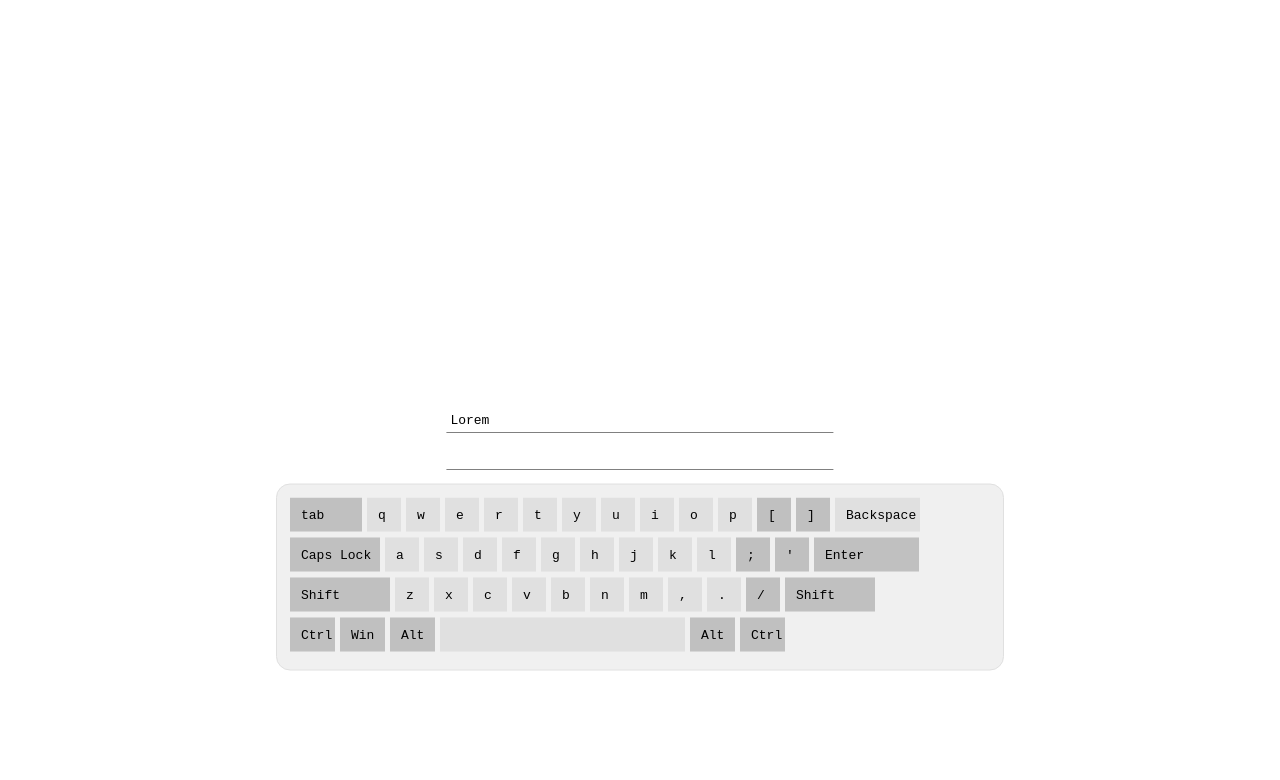
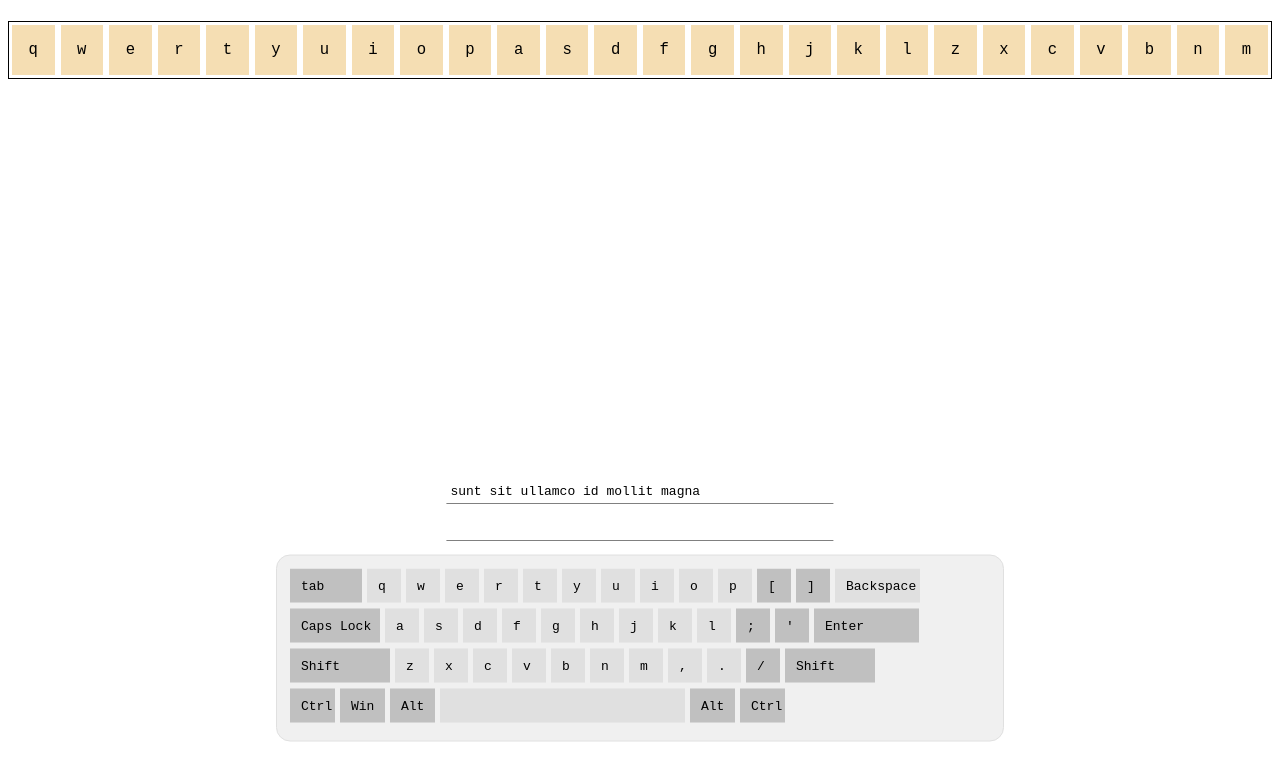
Before and after one commit to ArsenalNox/typerst, a plain HTML site: page index.html in a window 1280 px wide. Drawn offline with Linux system fonts and the light colour scheme.

Commit message:
Статистика по буквам

```diff
--- a/index.html
+++ b/index.html
@@ -38,15 +38,60 @@
       left: 50%;
       transform: translate(-50%, -50%);
     }
+	.statistics-wrap{
+		margin-top: 1rem;
+		display: flex;
+		position: relative;
+		border: 1px solid black;
+	}
+	.letter{
+		position: relative;
+		width: 50px;
+		height: 50px;
+		background: wheat;
+		margin: 3px;
+		vertical-align: middle;
+	}
+	.letter p {
+		text-align: center;
+		font-size: larger;
+	}
   </style>
 </head>
 
 <body>
   <section class="main">
-    <link rel="shortcut icon" href="icon.png">
+<div class='statistics-wrap' id='swd1'>
+	<div class='letter'><p id='l0'></p></div>
+	<div class='letter'><p id='l1'></p></div>
+	<div class='letter'><p id='l2'></p></div>
+	<div class='letter'><p id='l3'></p></div>
+	<div class='letter'><p id='l4'></p></div>
+	<div class='letter'><p id='l5'></p></div>
+	<div class='letter'><p id='l6'></p></div>
+	<div class='letter'><p id='l7'></p></div>
+	<div class='letter'><p id='l8'></p></div>
+	<div class='letter'><p id='l9'></p></div>
+	<div class='letter'><p id='l10'></p></div>
+	<div class='letter'><p id='l11'></p></div>
+	<div class='letter'><p id='l12'></p></div>
+	<div class='letter'><p id='l13'></p></div>
+	<div class='letter'><p id='l14'></p></div>
+	<div class='letter'><p id='l15'></p></div>
+	<div class='letter'><p id='l16'></p></div>
+	<div class='letter'><p id='l17'></p></div>
+	<div class='letter'><p id='l18'></p></div>
+	<div class='letter'><p id='l19'></p></div>
+	<div class='letter'><p id='l20'></p></div>
+	<div class='letter'><p id='l21'></p></div>
+	<div class='letter'><p id='l22'></p></div>
+	<div class='letter'><p id='l23'></p></div>
+	<div class='letter'><p id='l24'></p></div>
+	<div class='letter'><p id='l25'></p></div>
+</div>
     <p id='display-text'></p>
     <div id='keyboard-output'></div>
-<br>
+    <br>
     <div class="keyboard-wrap" id='kw1'>
       <svg version='1.1' baseProfile='full' width='700' height='155' xmlns="http://www.w3.org/2000/svg" id='svg1'>
       </svg>
@@ -60,10 +105,11 @@
   <script src="index.js" charset="utf-8"></script>
   <script src="keyboard.js" charset="utf-8"></script>
   <script type="text/javascript">
-    document.addEventListener("keydown", keyHandleUp)
-    document.addEventListener("keyup", keyHandleDown)
-    initialyzeKeyboardNew()
-    start()
+	document.addEventListener("keydown", keyHandleUp)
+	document.addEventListener("keyup", keyHandleDown)
+	initialyzeKeyboardNew()
+	showStatistics()
+	start()
   </script>
 </body>
 
--- a/index.js
+++ b/index.js
@@ -8,23 +8,50 @@ var completed = 0
 var text = ['Lorem', 'ipsum', 'dolor', 'sit', 'amet',
   'consectetur', 'adipisicing', 'elit',
   'sed', 'do', 'eiusmod', 'tempor', 'incididunt', 'ut', 'labore',
-  'et', 'dolore', 'magna', 'aliqua.',
+  'et', 'dolore', 'magna', 'aliqua',
   'Ut', 'enim', 'ad', 'minim', 'veniam,', 'quis', 'nostrud',
   'exercitation', 'ullamco', 'laboris', 'nisi', 'ut',
-  'aliquip', 'ex', 'ea', 'commodo', 'consequat.',
+  'aliquip', 'ex', 'ea', 'commodo', 'consequat',
   'Duis', 'aute', 'irure', 'dolor', 'in', 'reprehenderit',
   'in', 'voluptate', 'velit', 'esse', 'cillum', 'dolore',
-  'eu', 'fugiat', 'nulla', 'pariatur.',
+  'eu', 'fugiat', 'nulla', 'pariatur',
   'Excepteur', 'sint', 'occaecat',
   'cupidatat', 'non', 'proident,',
   'sunt', 'in', 'culpa', 'qui', 'officia',
-  'deserunt', 'mollit', 'anim', 'id', 'est', 'laborum.'
+  'deserunt', 'mollit', 'anim', 'id', 'est', 'laborum'
 ]
+var statDispDiv = document.getElementById('swd1')
 
-var dispText = text[completed]
+var dispText = generateNewDisplayText()
 
-
-
+var letters = {
+	'q':{'tl':'q','typed':0, 'correct':0},
+	'w':{'tl':'w','typed':0, 'correct':0},
+	'e':{'tl':'e','typed':0, 'correct':0},
+	'r':{'tl':'r','typed':0, 'correct':0},
+	't':{'tl':'t','typed':0, 'correct':0},
+	'y':{'tl':'y','typed':0, 'correct':0},
+	'u':{'tl':'u','typed':0, 'correct':0},
+	'i':{'tl':'i','typed':0, 'correct':0},
+	'o':{'tl':'o','typed':0, 'correct':0},
+	'p':{'tl':'p','typed':0, 'correct':0},
+	'a':{'tl':'a','typed':0, 'correct':0},
+	's':{'tl':'s','typed':0, 'correct':0},
+	'd':{'tl':'d','typed':0, 'correct':0},
+	'f':{'tl':'f','typed':0, 'correct':0},
+	'g':{'tl':'g','typed':0, 'correct':0},
+	'h':{'tl':'h','typed':0, 'correct':0},
+	'j':{'tl':'j','typed':0, 'correct':0},
+	'k':{'tl':'k','typed':0, 'correct':0},
+	'l':{'tl':'l','typed':0, 'correct':0},
+	'z':{'tl':'z','typed':0, 'correct':0},
+	'x':{'tl':'x','typed':0, 'correct':0},
+	'c':{'tl':'c','typed':0, 'correct':0},
+	'v':{'tl':'v','typed':0, 'correct':0},
+	'b':{'tl':'b','typed':0, 'correct':0},
+	'n':{'tl':'n','typed':0, 'correct':0},
+	'm':{'tl':'m','typed':0, 'correct':0}
+}
 // TODO: В целом функционал тренажера печати
 // TODO: Сбор статистик: скорость печати (слов в минуту, символов), точность печати (процент ошибок из всех символов, просто кол-во ошибок), статистика по буквам (процент правильнх нажатий, частота)
 // TODO: Обработка статистики, рисование графиков, тенденций
@@ -34,7 +61,7 @@ function keyHandleUp(e) {
   if (allowedKeys.includes(e.keyCode)) {
     document.getElementById(e.keyCode).style.fill = '#ffffff'
     if(!(e.keyCode == 8)){
-      if (output.length < dispText.length) {
+      if (output.length < dispText.length-1) {
 	if(!(e.key == dispText[output.length])){
 //		console.log('Wrong button'+e.key+' '+dispText[output.length-1])
 		letterStatCompute(dispText[output.length], false)
@@ -78,8 +105,6 @@ function keyHandleDown(e) {
 
 function initialyzeKeyboardNew() {
   //Инициализирует меню
-  // TODO: Писать сразу капсом
-  // TODO: Добавить русскую раскладку
   svg = document.getElementsByTagName('svg')[0]
   let x = 0
   let y = 0
@@ -114,6 +139,7 @@ function initialyzeKeyboardNew() {
 }
 
 function generateNewDisplayText() {
+	//Генерирует отбражаемый текст
   if (!(completed > text.length - 1)) {
     let rtx =''
     for (var i = 0; i < 6; i++) {
@@ -136,12 +162,24 @@ function start() {
 }
 
 function letterStatCompute(letter, correct){
-	console.log('Current letter is '+letter)
-	if(correct){
-		console.log(' And you pressed it correctly!')
-	}else{
+	//Собирирает статистику ввода
+	letter = letter.toLowerCase()
+	if(letter in letters){
+		letters[letter].typed++
+		if(correct){
+			letters[letter].correct++
+		}
+	}
+}
 
-		console.log(' And you pressed it wrong!')
+function showStatistics(){
+	let j = 0;
+	for(i in letters){
+		console.log(j, i)
+		let letterDisplayBlock = document.getElementById('l'+j)
+		letterDisplayBlock.innerText = letters[i].tl
+		let percent = Math.round(letters[i].typed/100 * letters[i].correct)
+
+		j++
 	}
-
 }
```
